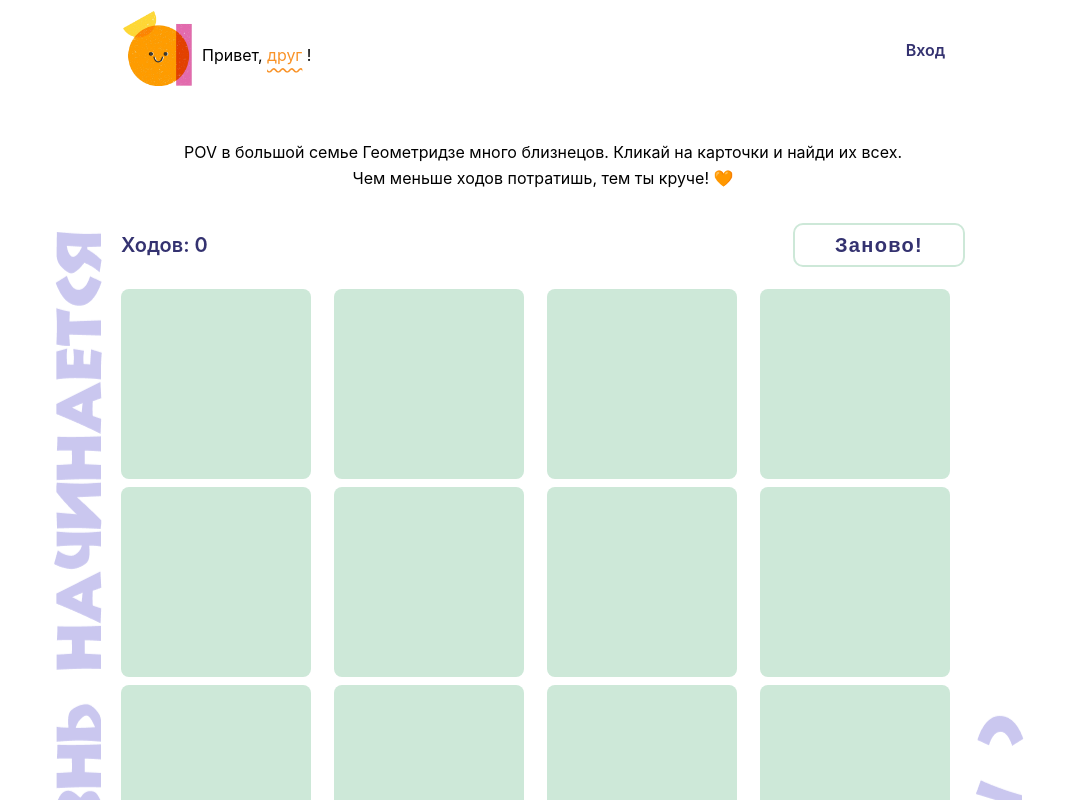
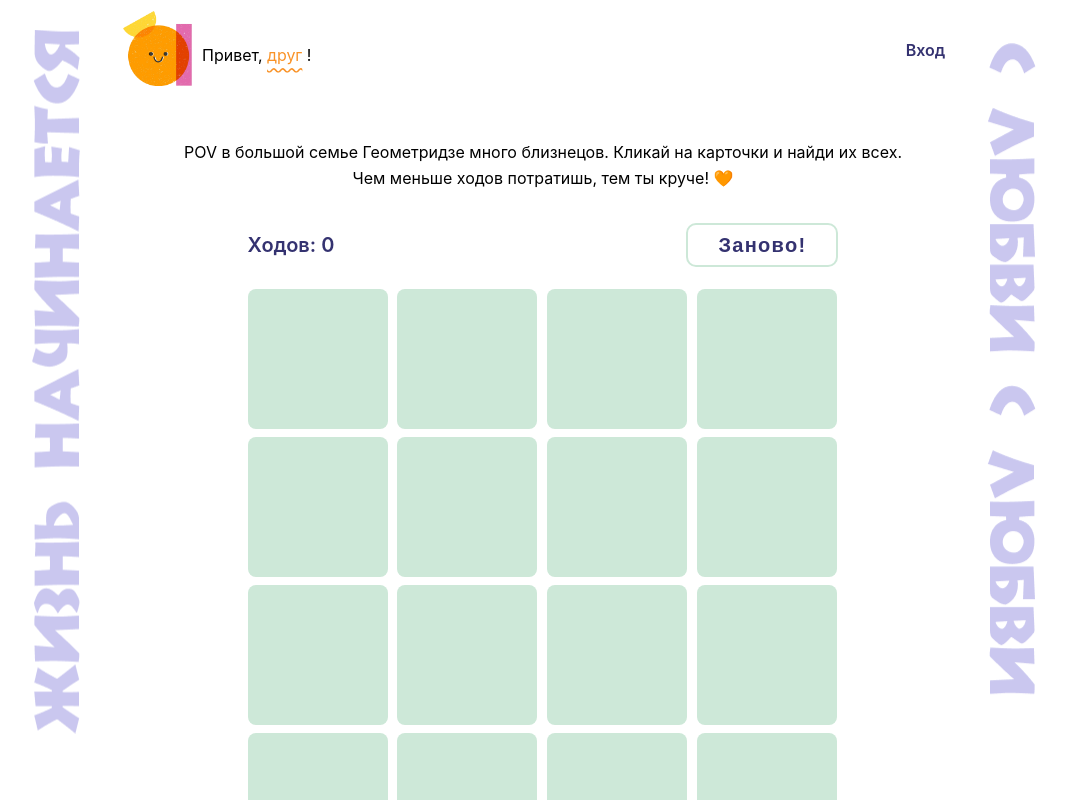
Before and after one commit to Team38-Hackaton/frontend, a React (Create React App) app: page / in a window 1280 px wide. Shown: the top 800 px of the page, without its empty margins (97-1163 px from the left). Built offline with nearby package versions, Linux system fonts and the light colour scheme.

Commit message:
уменьшила игровое поле

```diff
--- a/src/components/card/Card.module.css
+++ b/src/components/card/Card.module.css
@@ -1,7 +1,7 @@
 .card {
   position: relative;
-  width: 190px;
-  height: 190px;
+  width: 140px;
+  height: 140px;
 }
 
 .back {
--- a/src/components/gameboard/Gameboard.module.css
+++ b/src/components/gameboard/Gameboard.module.css
@@ -1,5 +1,9 @@
 .container {
-  position: relative;
+  display: flex;
+  flex-direction: column;
+  justify-content: center;
+  align-items: center;
+  /* position: relative; */
   max-width: 844px;
   width: 100%;
 }
@@ -8,7 +12,7 @@
   display: grid;
   grid-template-columns: repeat(4, 1fr);
   gap: 8px;
-  width: 100%;
+  width: 70%;
   transition: opacity 0.3s ease;
 }
 
@@ -16,6 +20,7 @@
   display: flex;
   justify-content: space-between;
   align-items: center;
+  width: 70%;
   padding: 12px 0;
 }
 
@@ -29,7 +34,7 @@
   margin: 0;
   display: flex;
   height: 42px;
-  padding: 20px 40px;
+  padding: 20px 30px;
   justify-content: center;
   align-items: center;
   gap: 10px;
@@ -56,24 +61,24 @@
 
 .super1 {
   position: absolute;
-  left: -67px;
-  top: 100px;
+  left: 50px;
+  top: 200px;
   background-image: url(../../img/UI/ui-left.png);
   background-repeat: no-repeat;
   width: 77px;
   height: 704px;
-  animation: moveUpDown 5s infinite alternate;
+  animation: moveUpDown 8s infinite alternate;
 }
 
 .super2 {
   position: absolute;
-  right: -87px;
-  bottom: -20px;
+  right: 40px;
+  bottom: 0px;
   background-image: url(../../img/UI/ui-right.png);
   background-repeat: no-repeat;
   width: 77px;
-  height: 308px;
-  animation: moveUpDown 5s infinite alternate;
+  height: 652px;
+  animation: moveUpDown2 5s infinite alternate;
 }
 
 @keyframes moveUpDown {
@@ -81,6 +86,15 @@
     transform: translateY(0);
   }
   100% {
-    transform: translateY(-70px);
+    transform: translateY(-180px);
   }
 }
+
+@keyframes moveUpDown2 {
+  0% {
+    transform: translateY(0);
+  }
+  100% {
+    transform: translateY(-180px);
+  }
+}
--- a/src/components/main/Main.module.css
+++ b/src/components/main/Main.module.css
@@ -1,4 +1,5 @@
 .container {
+    position: relative;
     display: flex;
     flex-direction: column;
     justify-content: center;
```
Also changed, not shown: src/img/UI/ui-right.png.
